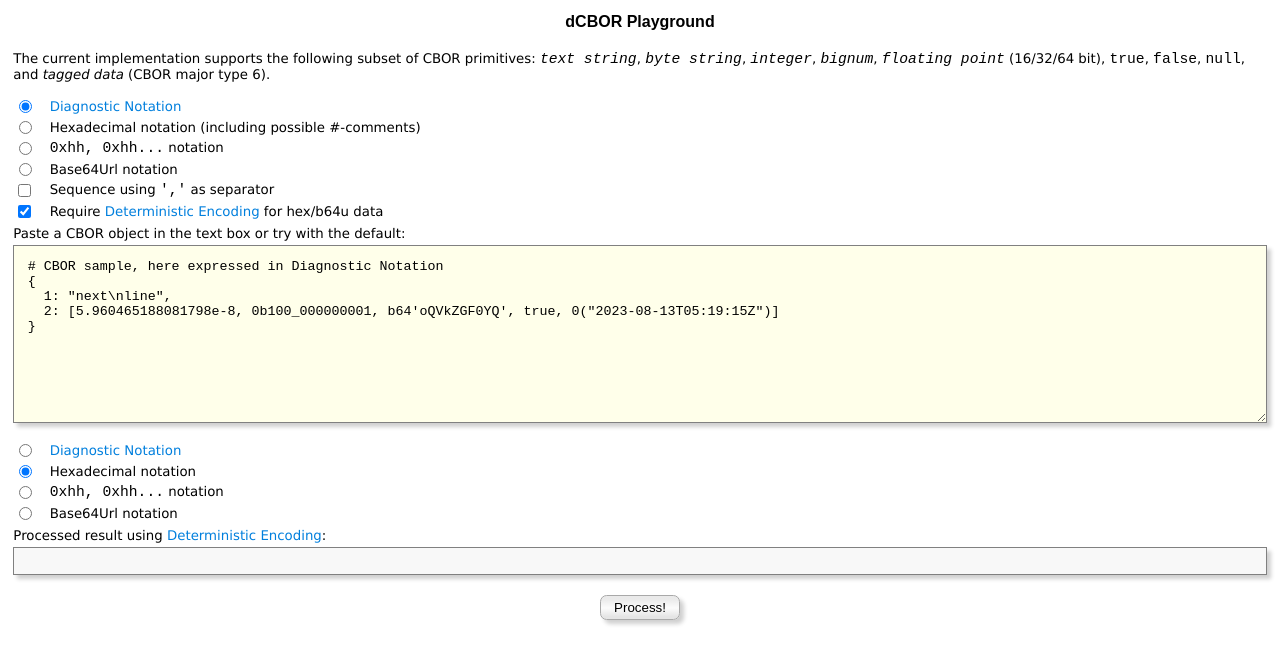
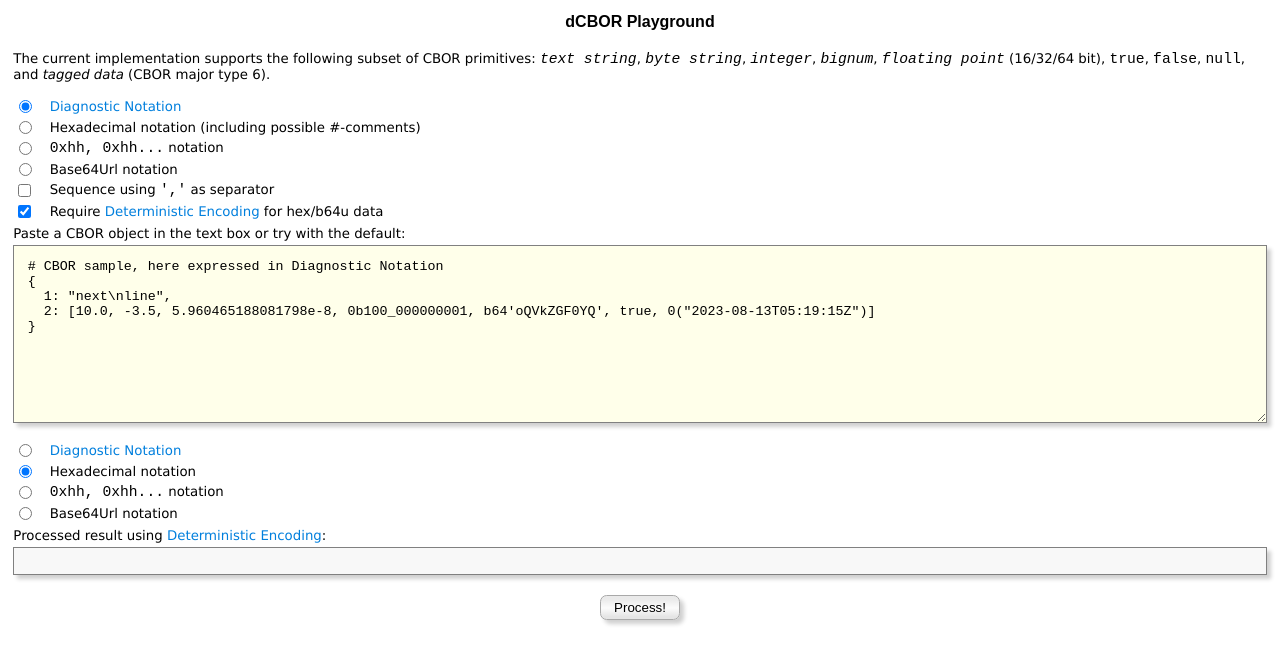
Before and after one commit to cyberphone/dCBOR-demo, a plain HTML site: page doc/playground.html in a window 1280 px wide. Drawn offline with Linux system fonts and the light colour scheme.

Commit message:
Show numerical reduction

```diff
--- a/doc/playground.html
+++ b/doc/playground.html
@@ -74,7 +74,7 @@ function getFormattedCbor(selected, cborObjects) {
 function setSample() {
   document.getElementById('cborin').value =
    '# CBOR sample, here expressed in Diagnostic Notation\n' +
-   '{\n  1: "next\\nline",\n  2: [5.960465188081798e-8, ' +
+   '{\n  1: "next\\nline",\n  2: [10.0, -3.5, 5.960465188081798e-8, ' +
    '0b100_000000001, b64\'oQVkZGF0YQ\', true, 0("' +
    new Date().toISOString().replace(/\.\d{1,3}/g,'') + '")]\n}';
 }
```
